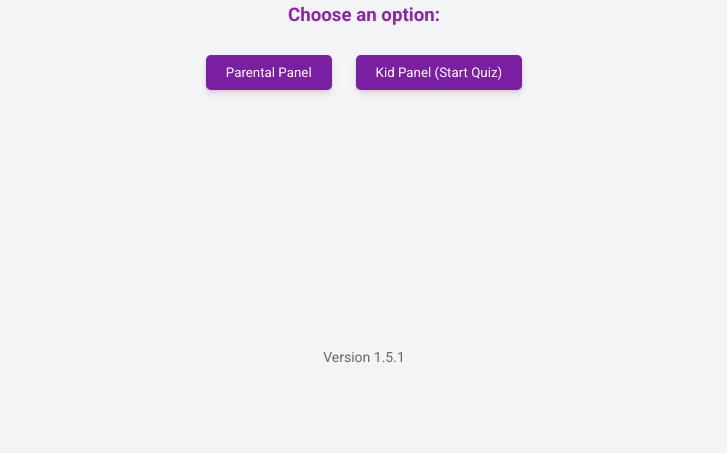
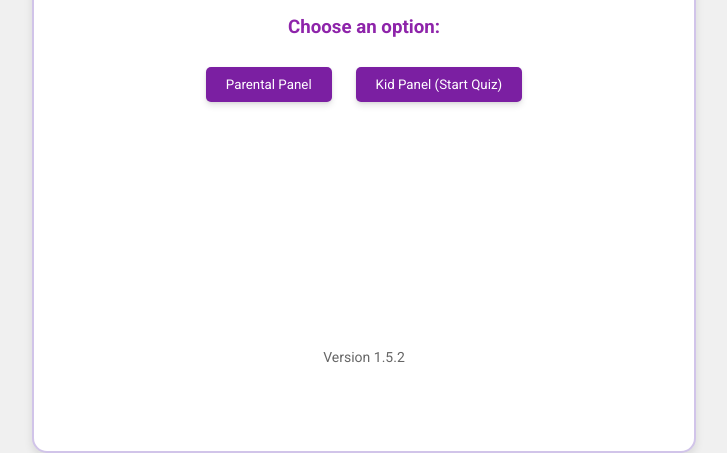
Before and after one commit to shoredroid/SpellingGame, a plain HTML site: page index.html in a window 1280 px wide. Shown: the part 411-864 px from the top of the page, without its empty margins (276-1003 px from the left). Before the commit the page ends 840 px from the top, so only its background shows below. Drawn offline with Linux system fonts and the light colour scheme.

Commit message:
1.5.2 (#5)
* add version code and shut spell check autocomplete off

* cleaning up the code

* changing style and version code

* forcing update without dumping data on chrome

* Update sw.js

* more material feel

* Update index.html

* Create manifest.json

trying to bring up the PWA caps.

```diff
--- a/index.html
+++ b/index.html
@@ -49,7 +49,7 @@
 
 <!-- Footer with version code -->
 <footer>
-    <p>Version 1.5.1</p>
+    <p>Version 1.5.2</p>
 </footer>
 
 <script src="app.js"></script>
--- a/styles.css
+++ b/styles.css
@@ -1,7 +1,7 @@
 /* General styles */
 body {
     font-family: 'Roboto', sans-serif;
-    background-color: #f3f4f6;
+    background-color: #f0f0f0; /* Lighter background for contrast */
     color: #333;
     text-align: center;
     margin: 0;
@@ -16,6 +16,12 @@ body {
     display: flex;
     flex-direction: column;
     justify-content: center;
+    height: auto;
+    background-color: #ffffff; /* White background for contrast */
+    border: 2px solid #d1c4e9; /* Soft purple border for contrast */
+    border-radius: 15px; /* Rounded corners */
+    box-shadow: 0 4px 8px rgba(0, 0, 0, 0.1); /* Soft shadow for depth */
+    padding: 30px; /* Extra padding for spacing inside the container */
     height: 100vh; /* Ensure it fills the height of the viewport */
 }
 
```
Also changed, not shown: sw.js (+17 -1 lines), manifest.json (added).
